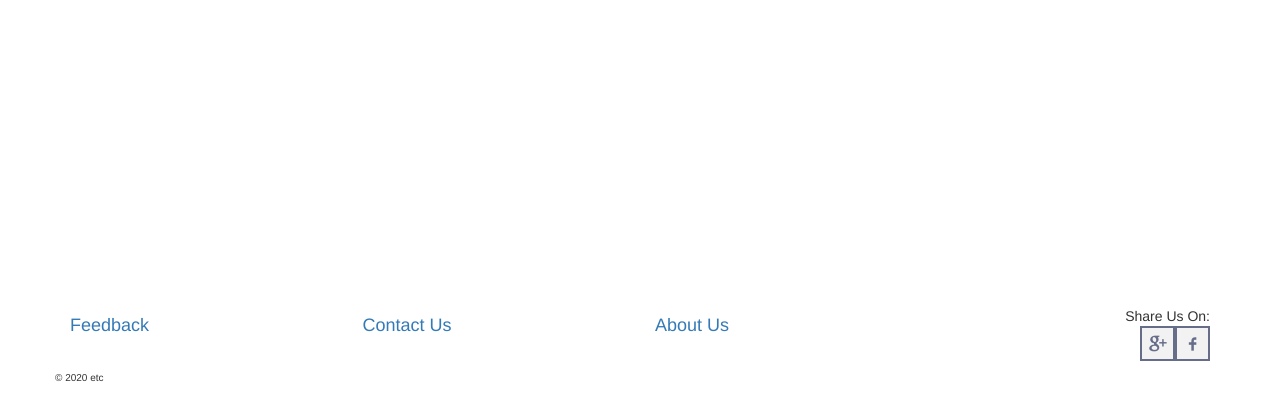
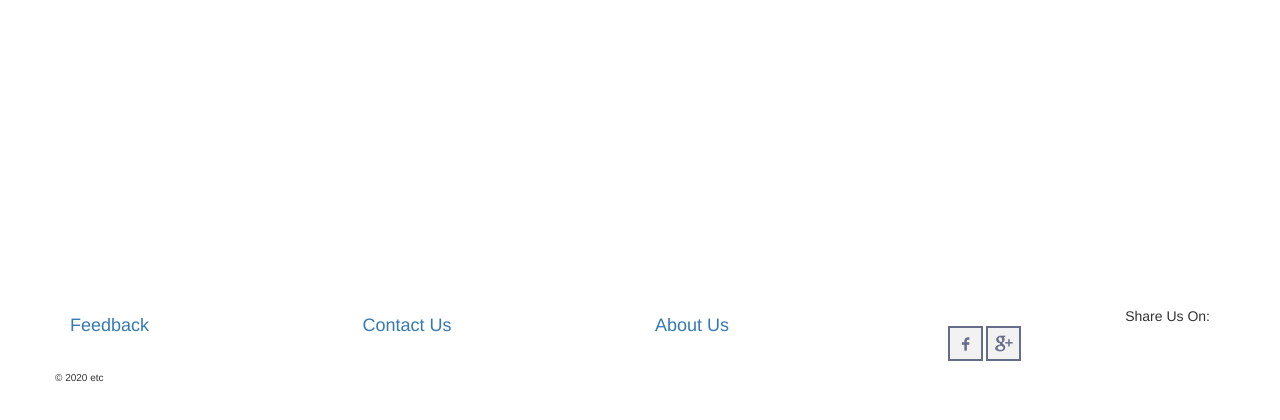
Before and after one commit to kodxana/LBRY-Toolbox, a Django app: template LBRYToolbox/webrtc/templates/base.html in a window 1280 px wide. Shown: the part 265-685 px from the top of the page. Run offline with Django 3.2, Linux system fonts and the light colour scheme; the template is opened without the code that fills it, so the values that code supplies are empty; some libraries are stand-ins or nearby versions.

Commit message:
css in html

```diff
--- a/LBRYToolbox/webrtc/templates/webrtc/base.html
+++ b/LBRYToolbox/webrtc/templates/webrtc/base.html
@@ -168,8 +168,8 @@
                 </div><!-- /col-lg-4 -->
                 <div class="col-lg-3">
                         <div style="text-align:right">Share Us On:</div>
-                        <div class="facebook" style="display:inline;float:right;">   <a href="https://www.facebook.com/WebRTC" class="socialite facebook-like" data-href="https://www.facebook.com/WebRTC" data-send="true" data-layout="box_count" data-width="60" data-show-faces="true" rel="nofollow" target="_blank"><span> </span></a></div>
-                        <div class="google" style="display:inline;float:right;"> <a href="https://plus.google.com/+WebRTCorg/posts" class="socialite googleplus-one" data-size="tall" data-href="https://plus.google.com/+WebRTCorg/posts" rel="nofollow" target="_blank"><span> </span></a></div>
+                        <div class="facebook" style="display:inline;">   <a href="https://www.facebook.com/WebRTC" class="socialite facebook-like" data-href="https://www.facebook.com/WebRTC" data-send="true" data-layout="box_count" data-width="60" data-show-faces="true" rel="nofollow" target="_blank"><span> </span></a></div>
+                        <div class="google" style="display:inline;"> <a href="https://plus.google.com/+WebRTCorg/posts" class="socialite googleplus-one" data-size="tall" data-href="https://plus.google.com/+WebRTCorg/posts" rel="nofollow" target="_blank"><span> </span></a></div>
                 </div><!-- /col-lg-4 -->
 
             </div>
```
